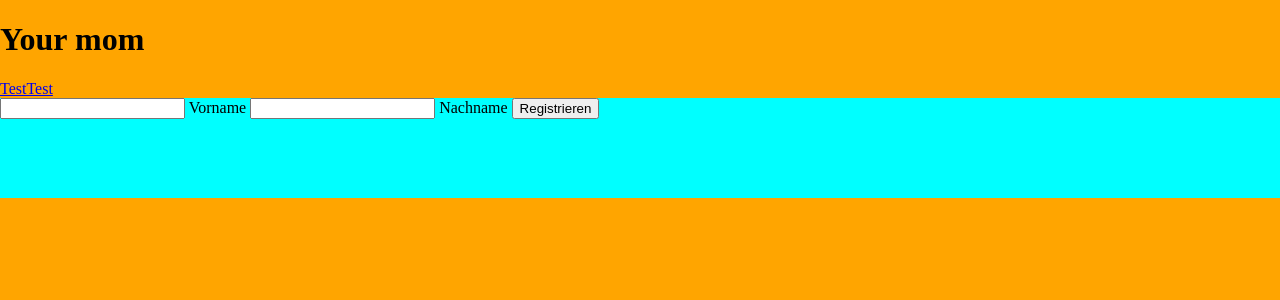
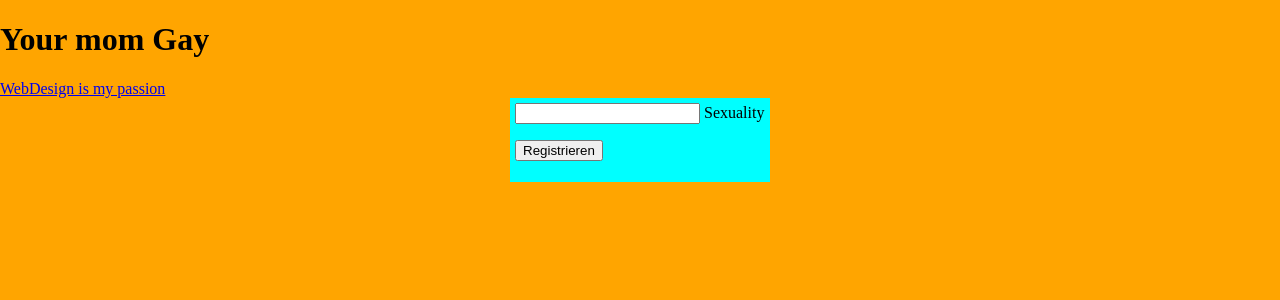
Before and after one commit to imTJK/P5_Webdesign, a Flask app: page / in a window 1280 px wide. Shown: the top 300 px of the page. Run offline with Flask 2, Linux system fonts and the light colour scheme.

Commit message:
progress

```diff
--- /dev/null
+++ b/Webserver/static/css/basic.css
@@ -0,0 +1,16 @@
+body {
+    background-color: orange;
+    margin: 0;
+    padding: 0;
+}
+div.container{
+    background-color: aqua;
+    height: auto;
+    width: 250px;
+    padding: 5px;
+    margin: auto;
+}
+p#Passion{
+    text-align: center;
+    text-size-adjust: 200;
+}
--- /dev/null
+++ b/Webserver/static/js/basic.js
@@ -0,0 +1,8 @@
+function setName(){
+    var sex = document.getElementById('sexuality').value;
+    document.querySelector('#MomName').textContent = sex;
+}
+
+window.onload = function (){
+    document.getElementById('userErstellen').onclick = setName;
+}
--- a/Webserver/templates/index.html
+++ b/Webserver/templates/index.html
@@ -3,25 +3,28 @@
     <head>
         <title></title>
         <meta charset="utf-8">
-        <link rel="stylesheet" href="C:/Users/Tjorven/Desktop/Programmieren/P5/P5_Webdesign/Webserver/templates/styles/basic.css" type="text/css">
+        <link rel="stylesheet" href="{{ url_for('static', filename='css/basic.css') }}" type="text/css">
+        <script src="{{ url_for('static', filename='js/basic.js') }}"></script>
     </head>
 
     <body>
-        <h1>Your mom <h1 id="name"></h1></h1>
+        <h1>Your mom <output id="MomName">Gay</output></h1>
 
-        <a href="testLink">TestTest</a>
+        <a href="testLink" id="Passion">WebDesign is my passion</a>
 
         <div id="FormularTest" class='container' >
-            <form action='test.php' method="POST">
-                <label for="vorname">
-                    <input id="vorname" type="text" maxlength="20">
-                Vorname</label>
-                <label for="nachname">
-                    <input id="nachname" type="text" maxlength="20">
-                Nachname</label>
-                <button type="submit" id="userErstellen">Registrieren</button>
+
+            <form id='form1'>
+                <label for="sexuality">
+                    <input id="sexuality" type="text" maxlength="20">
+                Sexuality</label>
             </form>
 
+            <p>
+                <button form='form1' type="button" id="userErstellen">Registrieren</button>
+            </p>
         </div>
+
+
     </body>
 </html>
--- a/Webserver/templates/styles/basic.css
+++ /dev/null
@@ -1,10 +0,0 @@
-body {
-    background-color: orange;
-    margin: 0;
-    padding: 0;
-}
-div.container{
-    background-color: aqua;
-    height: 100px;
-    width: 300;
-}
--- a/flask/pyvenv.cfg
+++ b/flask/pyvenv.cfg
@@ -1,3 +1,3 @@
-home = C:\Users\Tjorven\AppData\Local\Programs\Python\Python38
+home = C:\Users\Tjorven\AppData\Local\Programs\Python\Python38-32
 include-system-site-packages = false
-version = 3.8.6
+version = 3.8.5
```
Also changed, not shown: Webserver/start.py (line endings or trailing spaces), 9 other files.
